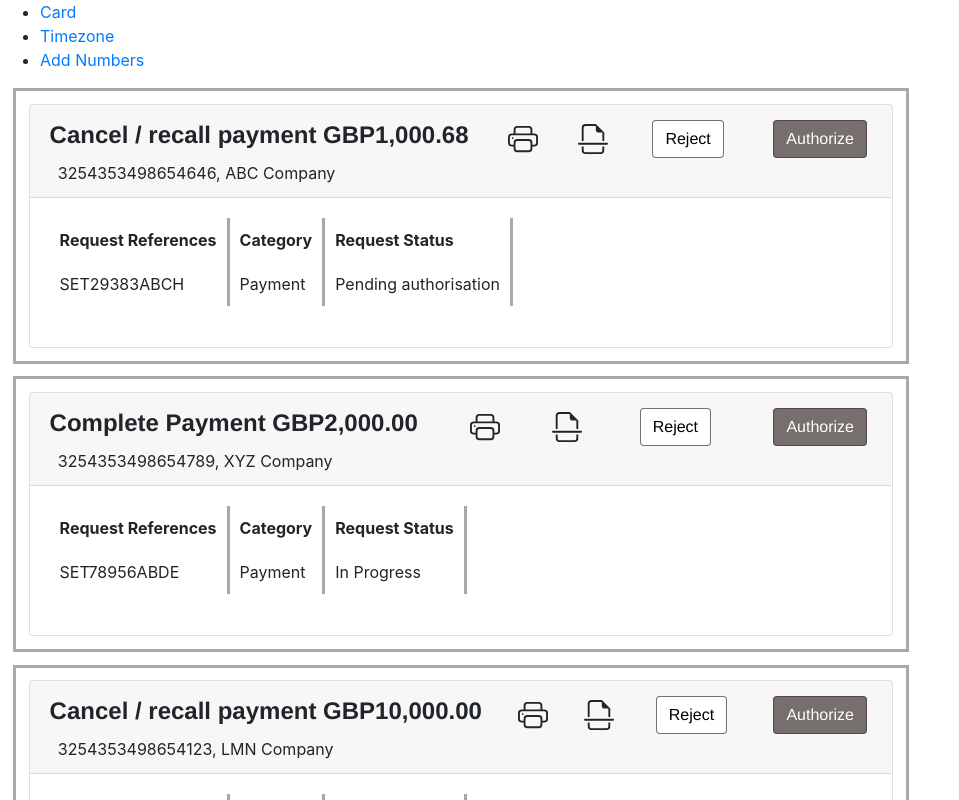
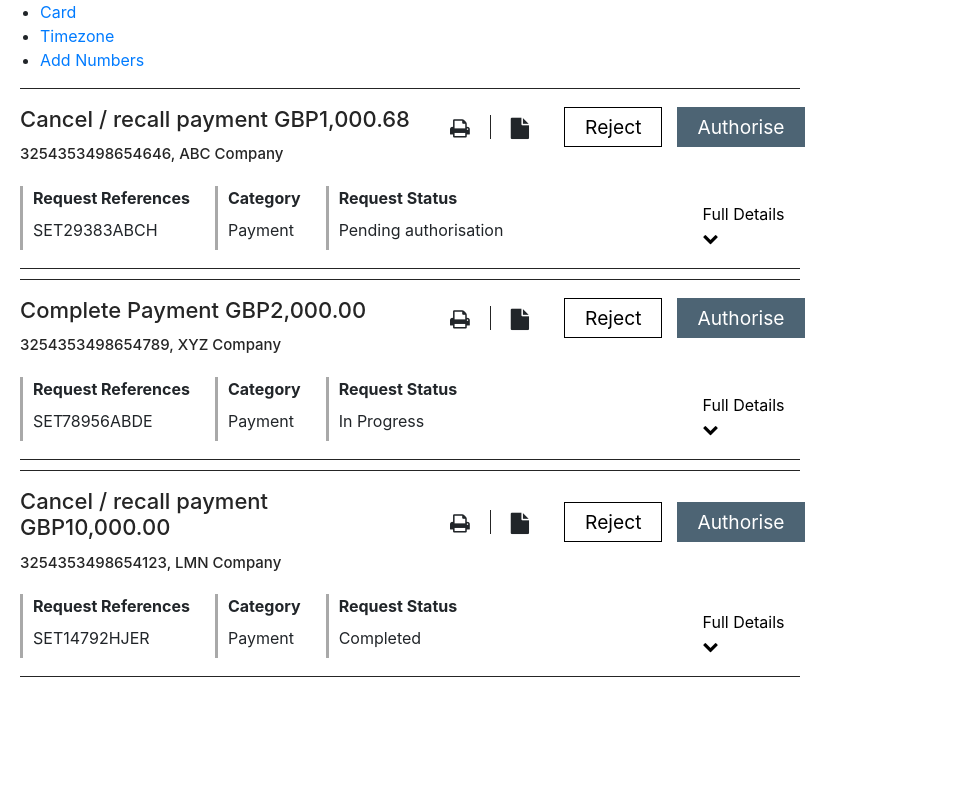
Before and after one commit to sayalitdk/Assignment, a React (Create React App) app: page /card in a window 1280 px wide. Shown: the top 800 px of the page, without its empty margins (0-959 px from the left). Built offline with nearby package versions, Linux system fonts and the light colour scheme.

Commit message:
changes updated

```diff
--- a/package.json
+++ b/package.json
@@ -7,6 +7,7 @@
     "@testing-library/user-event": "^12.8.3",
     "axios": "^0.21.1",
     "bootstrap": "^4.6.0",
+    "font-awesome": "^4.7.0",
     "react": "^17.0.2",
     "react-bootstrap": "^1.5.2",
     "react-bootstrap-icons": "^1.4.0",
--- a/src/components/ButtonComponent/ButtonStyle.js
+++ b/src/components/ButtonComponent/ButtonStyle.js
@@ -1,28 +1,74 @@
-import styled from "styled-components";
+import styled, { css } from "styled-components";
 
 const ButtonWrapper = styled.div`
-  margin: 0px 5px;
+  display: flex;
+  align-items: center;
+  min-height: 40px;
+  padding-left: 15px;
+  font-size: 1.2rem;
+  line-height: 1.5rem;
+  font-weight: normal;
 
-  .reject {
+  &:hover {
+    cursor: pointer;
+  }
+
+  &:active {
+    cursor: pointer;
+  }
+
+  &:disabled {
+    cursor: not-allowed;
+  }
+
+  .tertiaryLight {
     color: black;
-    background-color: white;
-    border-color: #463a3ab8;
+    background-color: transparent;
+    border: 1px solid black;
+    padding: 0px 20px 0px 20px;
+    height: 40px;
+    ${(props) =>
+      props.size === "true" &&
+      css`
+        height: 30px;
+        padding: 0px 10px 0px 10px;
+      `}
+    &:hover {
+      background-color: rgba(0, 0, 0, 0.14);
+    }
+    &:active {
+      background-color: rgba(0, 0, 0, 0.3);
+    }
+    &:disabled {
+      background-color: transparent;
+      opacity: 0.5;
+      cursor: not-allowed;
+    }
   }
-  .authorize {
-    color: white;
-    background-color: #463a3ab8;
-    border-color: #463a3ab8;
-  }
-  .add {
-    display: flex;
-    align-items: center;
-    justify-content: space-between;
-  }
-  .fulldetails {
-    margin-top: 70%;
+  .secondary {
+    color: #ffffff;
+    background-color: #4d6474;
     border: none;
-    background-color: white;
-    margin-top: 70%;
+    padding: 0px 20px 0px 20px;
+    height: 40px;
+    ${(props) =>
+      props.size === "true" &&
+      css`
+        height: 30px;
+        padding: 0px 10px 0px 10px;
+      `}
+    &:hover {
+      background-color: #3e505c;
+    }
+    &:active {
+      background-color: #31404a;
+    }
+    &:disabled {
+      color: #252525;
+      background-color: #fff;
+      border: 1px solid #252525;
+      opacity: 0.5;
+    }
   }
 `;
 
--- a/src/components/ButtonComponent/index.js
+++ b/src/components/ButtonComponent/index.js
@@ -1,11 +1,16 @@
-import { Button } from "react-bootstrap";
 import ButtonWrapper from "./ButtonStyle";
 
-const CardButtonComponent = ({ handleClick, text, btnClsName, testid }) => (
-  <ButtonWrapper>
-    <Button className={btnClsName} onClick={handleClick} data-testid={testid}>
+const CardButtonComponent = ({
+  handleClick,
+  text,
+  btnClsName,
+  testid,
+  size,
+}) => (
+  <ButtonWrapper size>
+    <button className={btnClsName} onClick={handleClick} data-testid={testid}>
       {text}
-    </Button>
+    </button>
   </ButtonWrapper>
 );
 
--- a/src/components/CardComponent/CardStyle.js
+++ b/src/components/CardComponent/CardStyle.js
@@ -1,37 +1,59 @@
 import styled from "styled-components";
 
+// export const CardWrapper = styled.div`
+//   margin: 1% !important;
+//   padding: 1%;
+//   border: solid;
+//   border-color: darkgrey;
+//   width: 100%;
+//   @media (min-width: 1020px) {
+//     width: 70%;
+//   }
+//   label {
+//     font-weight: bold;
+//     font-size: 24px;
+//   }
+//   span {
+//     margin: 1%;
+//   }
+
+//   .iconGrp {
+//     float: right;
+//   }
+
+//   .wrapper {
+//     font-family: "Nunito Sans", "Helvetica Neue", Helvetica, Arial, sans-serif;
+//     padding: 15px 20px;
+//     display: flex;
+//     align-items: center;
+//     justify-content: space-between;
+//   }
+//   .card-body {
+//     display: flex;
+//     justify-content: space-between;
+//   }
+// `;
+
+// export default CardWrapper;
+
 export const CardWrapper = styled.div`
-  margin: 1% !important;
-  padding: 1%;
-  border: solid;
-  border-color: darkgrey;
-  width: 100%;
-  @media (min-width: 1020px) {
-    width: 70%;
-  }
-  label {
-    font-weight: bold;
-    font-size: 24px;
-  }
-  span {
-    margin: 1%;
-  }
+  border-top: 0.1rem solid #252525;
+  border-bottom: 0.1rem solid #252525;
+  width: 780px;
+  margin-top: 10px;
+  margin-left: 20px;
+`;
 
-  .iconGrp {
-    float: right;
-  }
+export const CardBodyContainer = styled.div`
+  margin-top: 20px;
+  margin-bottom: 18px;
+  display: flex;
+`;
 
-  .wrapper {
-    font-family: "Nunito Sans", "Helvetica Neue", Helvetica, Arial, sans-serif;
-    padding: 15px 20px;
-    display: flex;
-    align-items: center;
-    justify-content: space-between;
-  }
-  .card-body {
-    display: flex;
-    justify-content: space-between;
+export const FullDetailContainer = styled.div`
+  display: flex;
+  align-items: flex-end;
+  a {
+    color: black;
   }
 `;
-
-export default CardWrapper;
--- a/src/components/CardComponent/index.js
+++ b/src/components/CardComponent/index.js
@@ -1,7 +1,10 @@
 import { useContext } from "react";
 import { DataContext } from "../../contexts/DataContext";
-import { CardWrapper } from "./CardStyle";
-import { Card } from "react-bootstrap";
+import {
+  CardWrapper,
+  CardBodyContainer,
+  FullDetailContainer,
+} from "./CardStyle";
 import CardHeaderComponent from "../CardHeaderComponent";
 import SingleRowTable from "../TableComponent";
 import CardButtonComponent from "../ButtonComponent";
@@ -13,8 +16,7 @@ const CardComponent = () => {
   return cardData.map((data, index) => {
     return (
       <CardWrapper key={index}>
-        <Card data-testid={"cardCmp" + index}>
-          <Card.Header>
+        <div data-testid={"cardCmp" + index}>
           <CardHeaderComponent
             amount={data.amount}
             reqName={data.reqName}
@@ -22,25 +24,19 @@ const CardComponent = () => {
             accountName={data.accountName}
             testid={index}
           />
-          </Card.Header>
-          <Card.Body>
+        </div>
+        <CardBodyContainer>
           <SingleRowTable
             reqData={[data.reqReference, data.reqCategory, data.reqStatus]}
-              reqHeaderData={[
-                "Request References",
-                "Category",
-                "Request Status",
-              ]}
+            reqHeaderData={["Request References", "Category", "Request Status"]}
             testid={"tableCmp" + index}
           />
-            <CardButtonComponent
-              handleClick={linkDetailsClicked}
-              text="Full details"
-              btnClsName="fulldetails"
-              testid={"fulldetails" + index}
-            />
-          </Card.Body>
-        </Card>
+          <FullDetailContainer>
+            <a href="/">
+              Full Details<i class="fa fa-chevron-down" aria-hidden="true"></i>
+            </a>
+          </FullDetailContainer>
+        </CardBodyContainer>
       </CardWrapper>
     );
   });
--- a/src/components/CardHeaderComponent/CardHeaderStyle.js
+++ b/src/components/CardHeaderComponent/CardHeaderStyle.js
@@ -1,13 +1,50 @@
 import styled from "styled-components";
 
-export const CardHeaderWrapper = styled.div`
-  .card-wrapper {
-    font-family: "Nunito Sans", "Helvetica Neue", Helvetica, Arial, sans-serif;
-    font-weight: bold;
-    display: flex;
-    align-items: center;
-    justify-content: space-between;
+export const TitleWrapper = styled.div`
+  width: 50%;
+  margin-top: 17px;
+  margin-right: 20px;
+`;
+
+export const CardTitle = styled.h2`
+  font-size: 22px;
+  font-weight: 500;
+  color: #252525;
+  margin-bottom: 0px;
+`;
+
+export const SubTitle = styled.div`
+  font-size: 15px;
+  font-weight: 500;
+  color: #252525;
+  margin-top: 11px;
+`;
+
+export const ButtonWrapper = styled.div`
+  display: flex;
+  align-items: center;
+  width: 40%;
+`;
+
+export const IconContainer = styled.div`
+  display: flex;
+  span {
+    padding-left: 20px;
+    padding-right: 20px;
+  }
+  span:not(:last-child) {
+    border-right: 1px solid #252525;
+  }
+  svg {
+    font-size: 1.8rem;
+    width: 1.8rem;
+    height: 1.8rem;
+    margin-left: 2rem;
+    margin-right: 2rem;
   }
 `;
 
-export default CardHeaderWrapper;
+export const CardHeaderContainer = styled.div`
+  display: flex;
+  width: 100%;
+`;
--- a/src/components/CardHeaderComponent/index.js
+++ b/src/components/CardHeaderComponent/index.js
@@ -1,36 +1,53 @@
 import CardButtonComponent from "../ButtonComponent";
 import { printAmount } from "../../utils/format";
-import { Printer, FileEarmarkBreak } from "react-bootstrap-icons";
-import { CardHeaderWrapper } from "./CardHeaderStyle";
+import "font-awesome/css/font-awesome.min.css";
+import {
+  TitleWrapper,
+  CardTitle,
+  SubTitle,
+  ButtonWrapper,
+  IconContainer,
+  CardHeaderContainer,
+} from "./CardHeaderStyle";
 
 const CardHeaderComponent = (props) => {
   const reject = () => console.log("reject function called");
   const authorize = () => console.log("authorize function called");
   return (
-    <CardHeaderWrapper data-testid={"cardHeaderCmp" + props.testid}>
-      <div className="card-wrapper">
-        <label>
+    <CardHeaderContainer data-testid={"cardHeaderCmp" + props.testid}>
+      <TitleWrapper>
+        <CardTitle>
           {props.reqName} {printAmount("GBP", props.amount)}
-        </label>
-        <Printer size={30} />
-        <FileEarmarkBreak size={30} />
+        </CardTitle>
+        <SubTitle>
+          {props.accountNo}, {props.accountName}
+        </SubTitle>
+      </TitleWrapper>
+      <ButtonWrapper>
+        <IconContainer>
+          <span>
+            <i class="fa fa-print fa-lg" aria-hidden="true"></i>
+          </span>
+          <span>
+            <i class="fa fa-file fa-lg" aria-hidden="true"></i>
+          </span>
+        </IconContainer>
         <CardButtonComponent
           handleClick={reject}
           text="Reject"
-          btnClsName="reject"
+          btnClsName="tertiaryLight"
           testid={"reject" + props.testid}
+          size={"true"}
         />
         <CardButtonComponent
           handleClick={authorize}
-          text="Authorize"
-          btnClsName="authorize"
-          testid={"authorize" + props.testid}
+          text="Authorise"
+          btnClsName="secondary"
+          testid={"authorise" + props.testid}
+          size={"false"}
         />
-      </div>
-      <span className="spanCls">
-        {props.accountNo}, {props.accountName}
-      </span>
-    </CardHeaderWrapper>
+      </ButtonWrapper>
+    </CardHeaderContainer>
   );
 };
 export default CardHeaderComponent;
--- a/src/components/TableComponent/SingleRowStyle.js
+++ b/src/components/TableComponent/SingleRowStyle.js
@@ -1,11 +1,12 @@
 import styled from "styled-components";
 
 export const SingleRowWrapper = styled.div`
+  width: 88%;
   th,
   td {
-    border-right: solid;
-    padding: 10px;
-    border-right-color: darkgrey;
+    border-left: solid;
+    padding: 0px 25px 8px 10px;
+    border-left-color: darkgrey;
   }
 
   table {
```
Also changed, not shown: 1 other file (tests, documents, lock files or other folders). Lines whose indentation alone changed are shown as unchanged.
